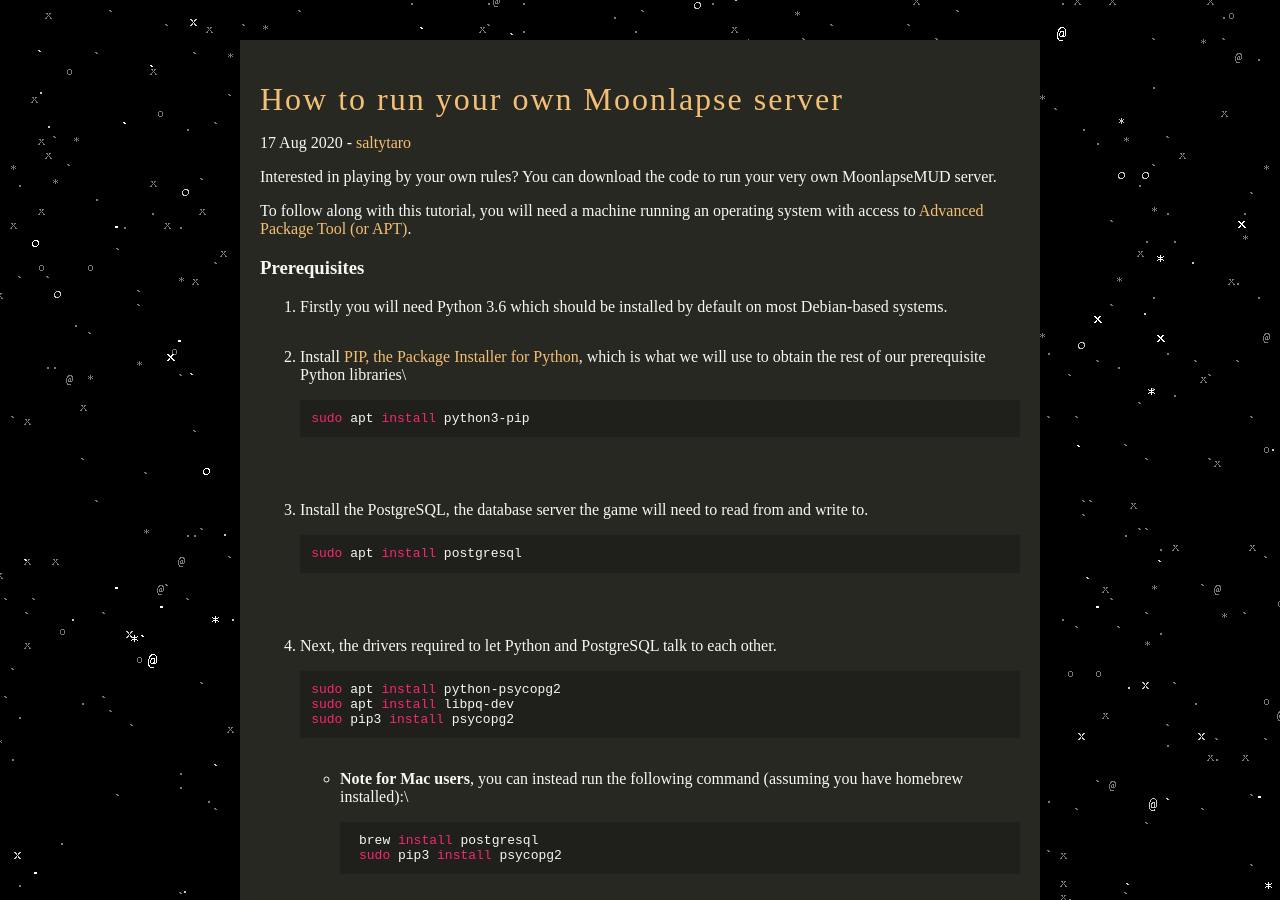
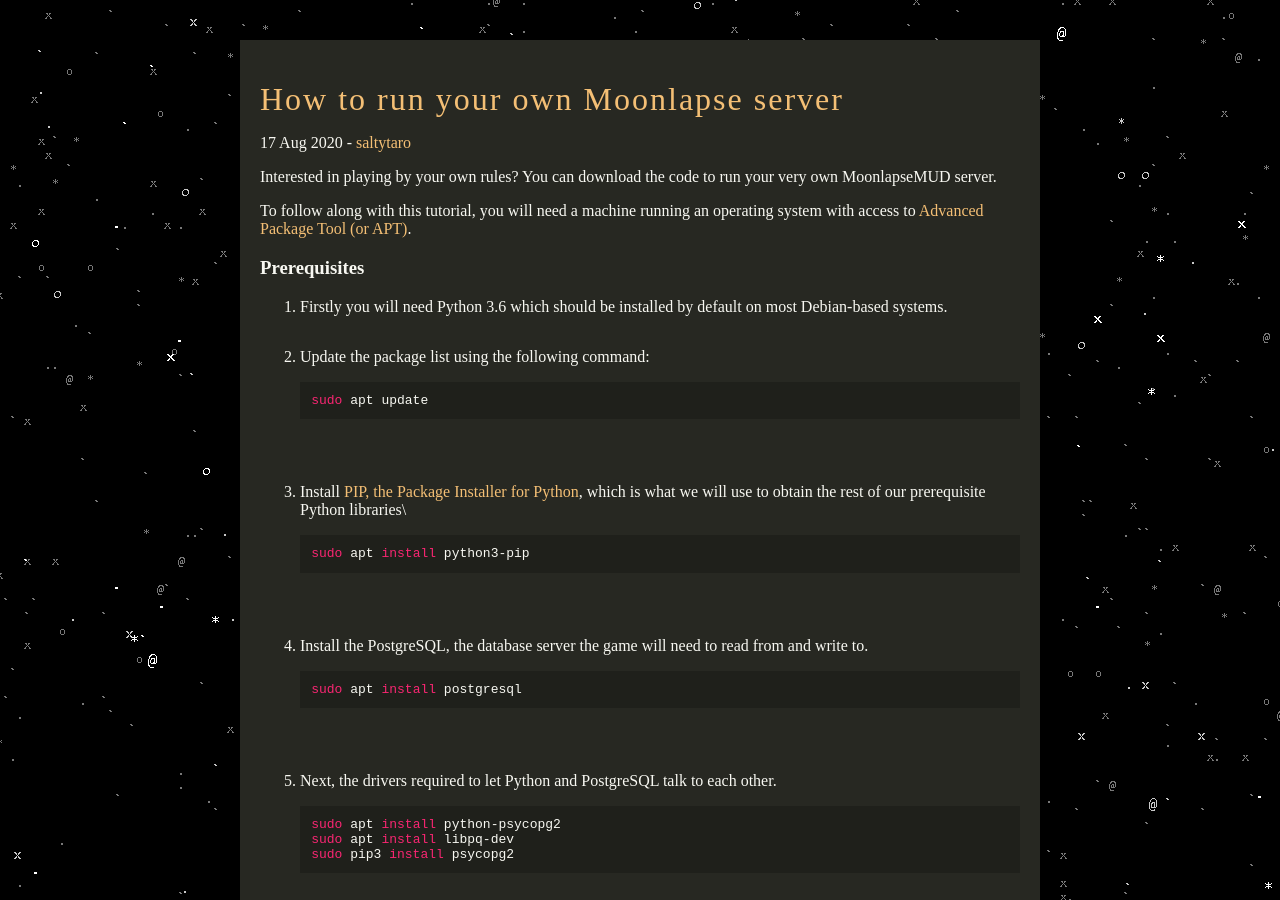
Before and after one commit to tristanbatchler/moonlapse.net, a Jekyll site: the page built from _posts/2020-08-17-how-to-run-your-own-moonlapse-server.md, in a window 1280 px wide and 900 px high. Built offline with Jekyll 4.4.1, drawn with Linux system fonts in a browser that asks for light colours; some web fonts are replaced; a script that is not in the unit is left out.

Commit message:
Update Blog “2020-08-17-how-to-run-your-own-moonlapse-server”

````diff
--- a/_posts/2020-08-17-how-to-run-your-own-moonlapse-server.md
+++ b/_posts/2020-08-17-how-to-run-your-own-moonlapse-server.md
@@ -11,17 +11,22 @@
 ### Prerequisites
 
 1. Firstly you will need Python 3.6 which should be installed by default on most Debian-based systems.
-2. Install [PIP, the Package Installer for Python](https://pypi.org/project/pip/), which is what we will use to obtain the rest of our prerequisite Python libraries\
+2. Update the package list using the following command:
+
+   ```shell
+   sudo apt update
+   ```
+3. Install [PIP, the Package Installer for Python](https://pypi.org/project/pip/), which is what we will use to obtain the rest of our prerequisite Python libraries\
 
    ```shell
    sudo apt install python3-pip
    ```
-3. Install the PostgreSQL, the database server the game will need to read from and write to.
+4. Install the PostgreSQL, the database server the game will need to read from and write to.
 
    ```shell
    sudo apt install postgresql
    ```
-4. Next, the drivers required to let Python and PostgreSQL talk to each other.
+5. Next, the drivers required to let Python and PostgreSQL talk to each other.
 
    ```shell
    sudo apt install python-psycopg2
````
Also changed, not shown: other parts of _posts/2020-08-17-how-to-run-your-own-moonlapse-server.md (+6 -6 lines).
